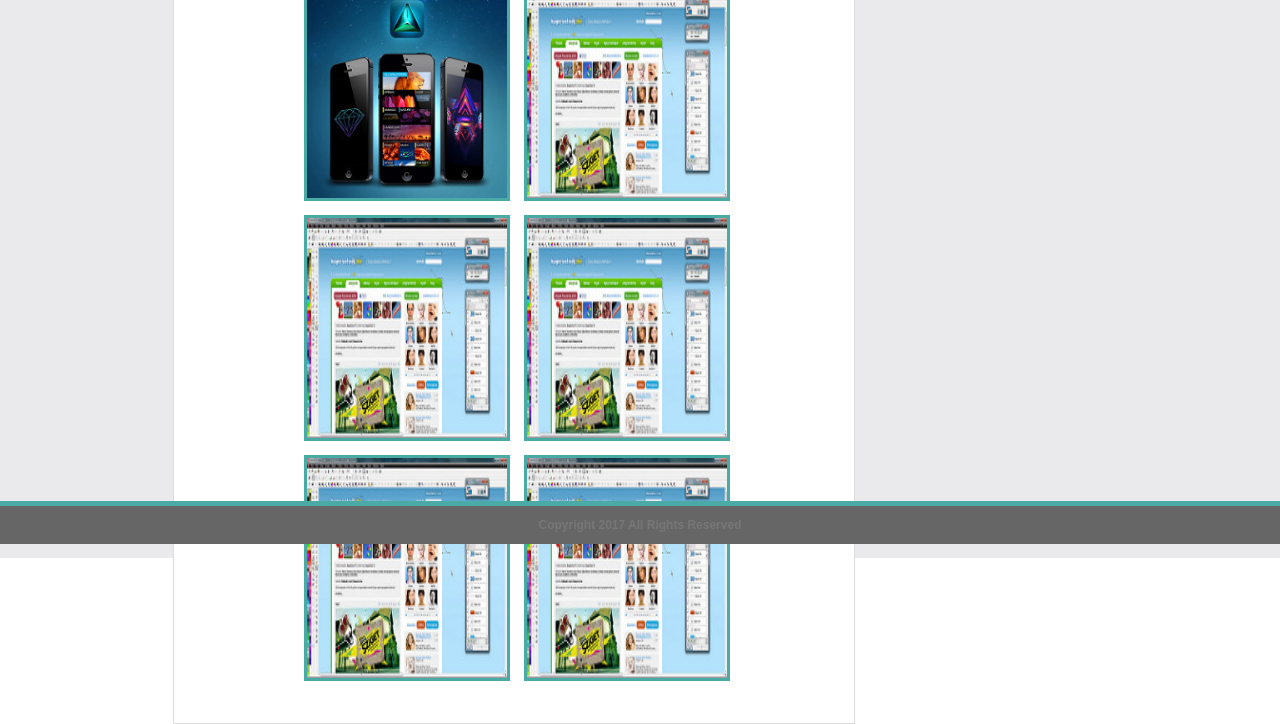
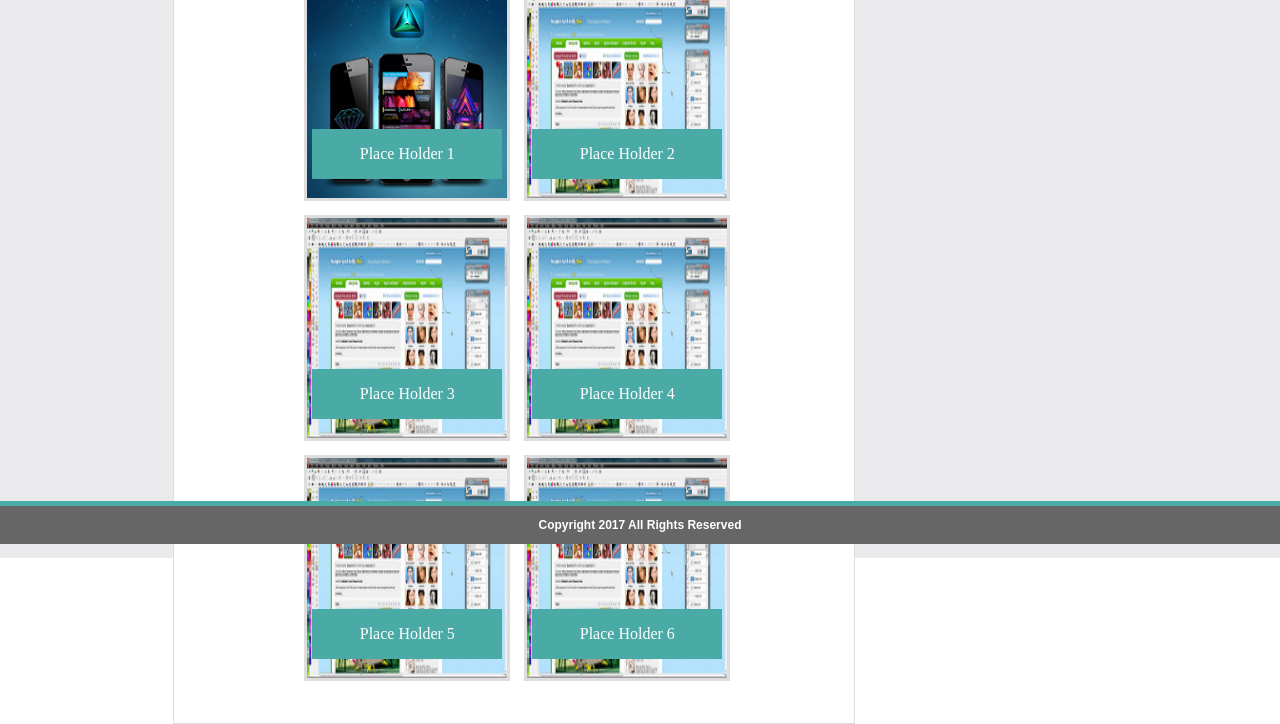
Before and after one commit to pmherman/Basic-Portfolio, a plain HTML site: page portfolio.html in a window 1280 px wide. Shown: the part 256-980 px from the top of the page. Drawn offline with Linux system fonts and the light colour scheme.

Commit message:
Upload 2

```diff
--- a/assets/css/style.css
+++ b/assets/css/style.css
@@ -22,7 +22,6 @@ p {
 	font-family: 'Arial', 'Helvetica Neue', Helvetica, sans-serif;
 	font-size: 12px;
 	font-weight: bold;
-	color: #777777;
 }
 
 header {
@@ -55,15 +54,16 @@ textarea {
 }
 
 footer {
+	color: #ffffff;
 	width: 100%;
 	position: fixed;
 	bottom: 0px;
+	left: 0px;
 	background-color: #666666;
 	overflow: auto;
 	padding: auto;
 	border-top: 5px solid #4aaaa5;
 	text-align: center;
-
 }
 
 #top {
@@ -86,6 +86,8 @@ footer {
 	border-top: 3px solid #cccccc;
 	float: left;
 	clear: both;
+	margin-bottom: 20px;
+	color: #777777;
 	}
 
 #head {
@@ -171,7 +173,7 @@ footer {
 	width: 200px;
 	height: 220px;
 	position: relative;
-	border: 3px solid #4aaaa5;
+	border: 3px solid #dddddd;
 	left: 110px; /*Centering with relative*/
 	margin: 5px;
 }
@@ -185,15 +187,69 @@ footer {
 	background-image: url("assets/images/background.png");
 	background-size: cover;
 }*/
-/*.label {
+
+.labelset {
 	position: absolute;
-	clear: none;
-	float: left;
-	color: white;
-	background: #4aaaa5;
-	width: 200px;
-	height: 50px;
+	top: 0px;
+	left: 0px;
 	text-align: center;
 	vertical-align: middle;
 	line-height: 50px;
-}*/
+	float: left;
+	color: white;
+
+}
+
+.label-1 {
+	position: absolute;
+	top: 265px;
+	left: 138.5px;
+	background: #4aaaa5;
+	width: 190px;
+	height: 50px;
+}
+
+.label-2 {
+	position: absolute;
+	top: 265px;
+	left: 358.5px;
+	background: #4aaaa5;
+	width: 190px;
+	height: 50px;
+}
+
+.label-3 {
+	position: absolute;
+	top: 505px;
+	left: 138.5px;
+	background: #4aaaa5;
+	width: 190px;
+	height: 50px;
+}
+
+.label-4 {
+	position: absolute;
+	top: 505px;
+	left: 358.5px;
+	background: #4aaaa5;
+	width: 190px;
+	height: 50px;
+}
+
+.label-5 {
+	position: absolute;
+	top: 745px;
+	left: 138.5px;
+	background: #4aaaa5;
+	width: 190px;
+	height: 50px;
+}
+
+.label-6 {
+	position: absolute;
+	top: 745px;
+	left: 358.5px;
+	background: #4aaaa5;
+	width: 190px;
+	height: 50px;
+}
--- a/portfolio.html
+++ b/portfolio.html
@@ -34,9 +34,26 @@
 				<img class="port" src="assets/images/layout.jpg">
 				<img class="port" src="assets/images/layout.jpg">
 				<br><br>
-<!-- 				<div class="label">
-					Place Holder 1
-				</div> -->
+				<div class="labelset">
+					<div class="label-1">
+						Place Holder 1
+					</div>
+					<div class="label-2">
+						Place Holder 2
+					</div>
+					<div class="label-3">
+						Place Holder 3
+					</div>
+					<div class="label-4">
+						Place Holder 4
+					</div>
+					<div class="label-5">
+						Place Holder 5
+					</div>
+					<div class="label-6">
+						Place Holder 6
+					</div>
+				</div>
 			</div>
 
 			<div id="contact">
```
Also changed, not shown: contact.html (+2 -2 lines), index.html (+2 -3 lines), 2 other files.
